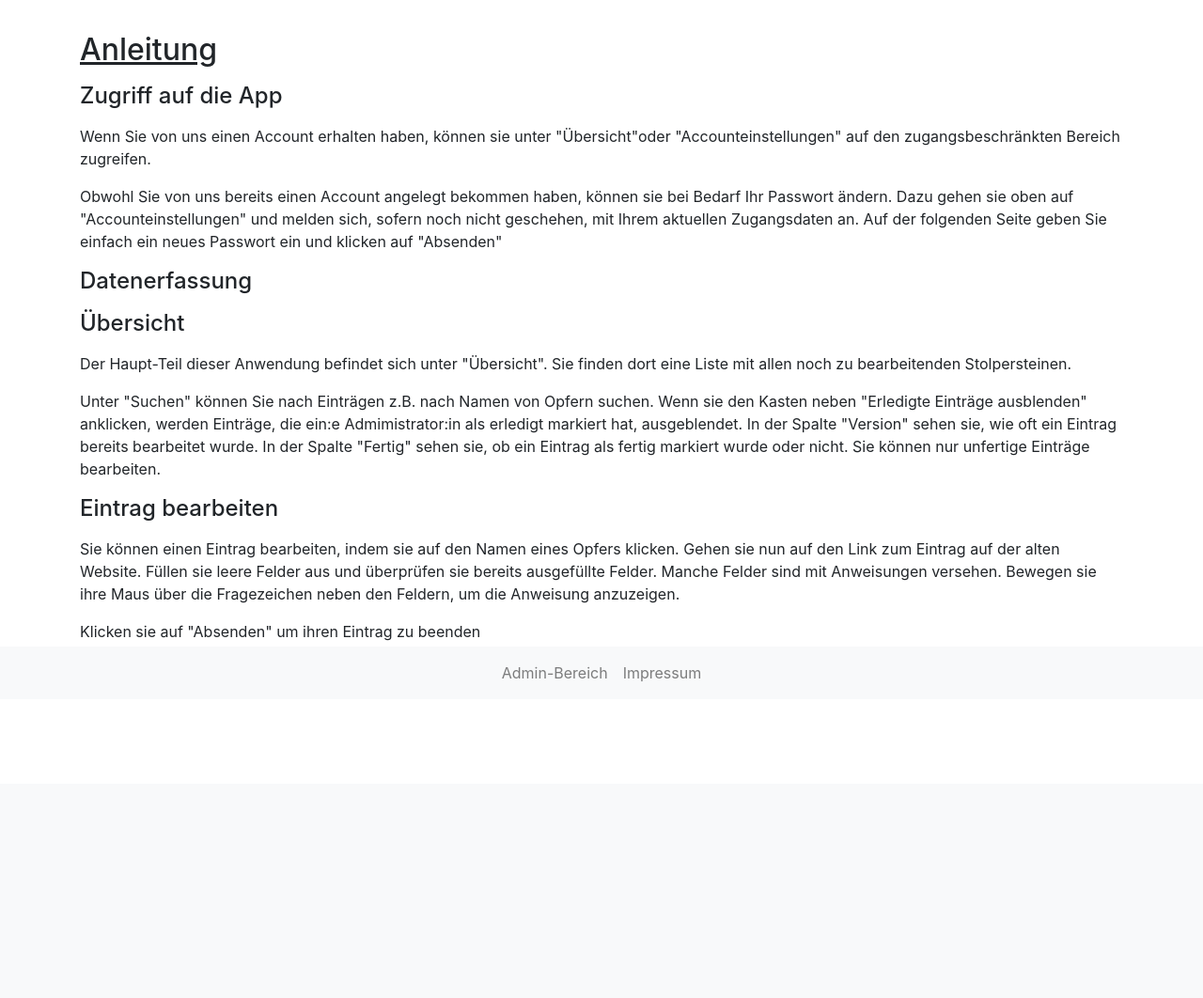
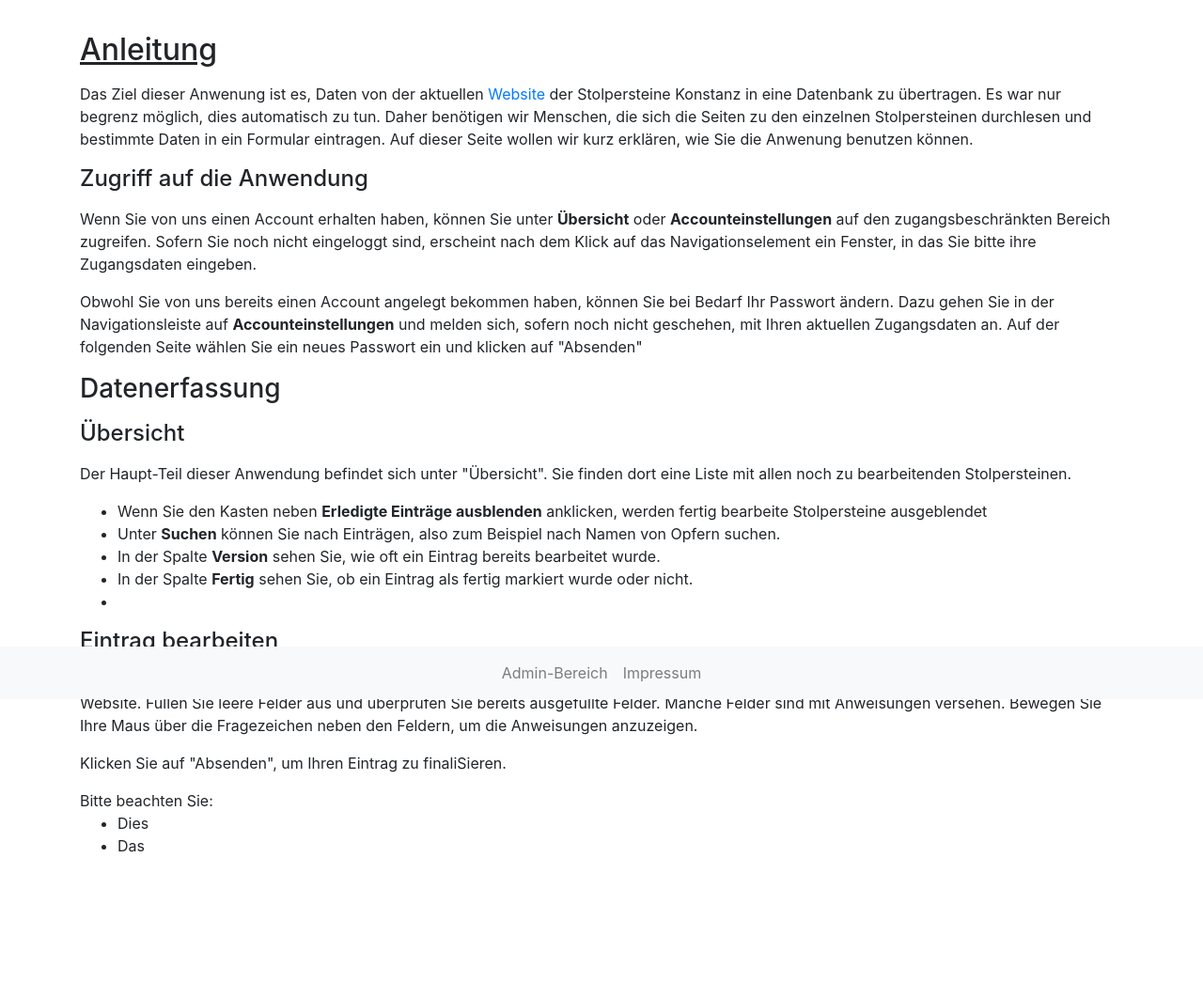
Before and after one commit to CorrelAid/kn_stolpersteine_survey, a Python web app: template server/templates/instructions.html in a window 1280 px wide. Shown: the part 56-1118 px from the top of the page at 94% size. Before the commit the page ends 781 px from the top, so only its background shows below. Run offline with Jinja, Linux system fonts and the light colour scheme; the template is opened without the code that fills it, so the values that code supplies are empty; some libraries are stand-ins or nearby versions.

Commit message:
improved instructions

```diff
--- a/server/templates/instructions.html
+++ b/server/templates/instructions.html
@@ -3,36 +3,53 @@
 
 <h2 class="pb-2 underline"><u>Anleitung</u></h2>
 
-<h4 class="pb-2">Zugriff auf die App</h4>
+<p>Das Ziel dieser Anwenung ist es, Daten von der aktuellen <a href="https://stolpersteine-konstanz.de/">Website</a> der
+    Stolpersteine Konstanz in eine Datenbank zu übertragen. Es war nur begrenz möglich, dies automatisch zu tun. Daher
+    benötigen
+    wir Menschen, die sich die Seiten zu den einzelnen Stolpersteinen durchlesen und bestimmte Daten in ein Formular
+    eintragen. Auf dieser Seite wollen wir kurz erklären, wie Sie die Anwenung benutzen können.</p>
 
-<p>Wenn Sie von uns einen Account erhalten haben, können sie unter "Übersicht"oder "Accounteinstellungen" auf den
-    zugangsbeschränkten Bereich zugreifen.
+<h4 class="pb-2">Zugriff auf die Anwendung</h4>
 
-<p>Obwohl Sie von uns bereits einen Account angelegt bekommen haben, können sie bei Bedarf Ihr Passwort ändern. Dazu
-    gehen sie oben auf "Accounteinstellungen" und melden sich, sofern noch nicht geschehen, mit Ihrem aktuellen
-    Zugangsdaten an. Auf der folgenden Seite geben Sie einfach ein neues Passwort ein und klicken auf "Absenden"</p>
+<p>Wenn Sie von uns einen Account erhalten haben, können Sie unter <strong>Übersicht</strong> oder
+    <strong>Accounteinstellungen</strong> auf den
+    zugangsbeschränkten Bereich zugreifen. Sofern Sie noch nicht eingeloggt sind, erscheint nach dem Klick auf das
+    Navigationselement ein Fenster, in das Sie bitte ihre Zugangsdaten eingeben.
 
-<h4 class="pb-2">Datenerfassung</h4>
+<p>Obwohl Sie von uns bereits einen Account angelegt bekommen haben, können Sie bei Bedarf Ihr Passwort ändern. Dazu
+    gehen Sie in der Navigationsleiste auf <strong>Accounteinstellungen</strong> und melden sich, sofern noch nicht
+    geschehen, mit Ihren aktuellen
+    Zugangsdaten an. Auf der folgenden Seite wählen Sie ein neues Passwort ein und klicken auf "Absenden"</p>
+
+<h3 class="pb-2">Datenerfassung</h3>
 
 <h4 class="pb-2">Übersicht</h4>
 
 <p>Der Haupt-Teil dieser Anwendung befindet sich unter "Übersicht". Sie finden dort eine Liste mit allen noch zu
     bearbeitenden Stolpersteinen.
 </p>
-<p>
-    Unter "Suchen" können Sie nach Einträgen z.B. nach Namen von Opfern suchen. Wenn sie den Kasten neben "Erledigte
-    Einträge ausblenden" anklicken, werden Einträge, die ein:e Admimistrator:in als erledigt markiert hat, ausgeblendet.
-    In der Spalte "Version" sehen sie, wie oft ein Eintrag bereits bearbeitet wurde.
-    In der Spalte "Fertig" sehen sie, ob ein Eintrag als fertig markiert wurde oder nicht. Sie können nur unfertige
-    Einträge bearbeiten.
-</p>
+<ul>
+    <li>Wenn Sie den Kasten neben <strong>Erledigte Einträge ausblenden</strong> anklicken, werden fertig bearbeite
+        Stolpersteine ausgeblendet</li>
+    <li>Unter <strong>Suchen</strong> können Sie nach Einträgen, also zum Beispiel nach Namen von Opfern suchen.</li>
+    <li>In der Spalte <strong>Version</strong>
+        sehen Sie, wie oft ein Eintrag bereits bearbeitet wurde.</li>
+    <li>In der Spalte <strong>Fertig</strong> sehen Sie, ob ein Eintrag als fertig markiert wurde oder nicht.</li>
+    <li></li>
+</ul>
 
 <h4 class="pb-2">Eintrag bearbeiten</h4>
-<p>Sie können einen Eintrag bearbeiten, indem sie auf den Namen eines Opfers klicken. Gehen sie nun auf den Link zum
-Eintrag auf der alten Website. Füllen sie leere Felder aus und überprüfen sie bereits ausgefüllte Felder. Manche Felder
-sind mit Anweisungen versehen. Bewegen sie ihre Maus über die Fragezeichen neben den Feldern, um die Anweisung
-anzuzeigen.
+<p>Sie können einen Eintrag bearbeiten, indem Sie auf den Namen eines Opfers klicken. Gehen Sie nun auf den Link zum
+    Eintrag auf der Stolpersteine Website. Füllen Sie leere Felder aus und überprüfen Sie bereits ausgefüllte Felder.
+    Manche Felder sind mit Anweisungen versehen. Bewegen Sie Ihre Maus über die Fragezeichen neben den Feldern, um die
+    Anweisungen anzuzeigen.
 </p>
-<p>Klicken sie auf "Absenden" um ihren Eintrag zu beenden</p>
+<p>Klicken Sie auf "Absenden", um Ihren Eintrag zu finaliSieren.</p>
+
+Bitte beachten Sie:
+<ul>
+    <li>Dies</li>
+    <li>Das</li>
+</ul>
 
 {% endblock %}
```
